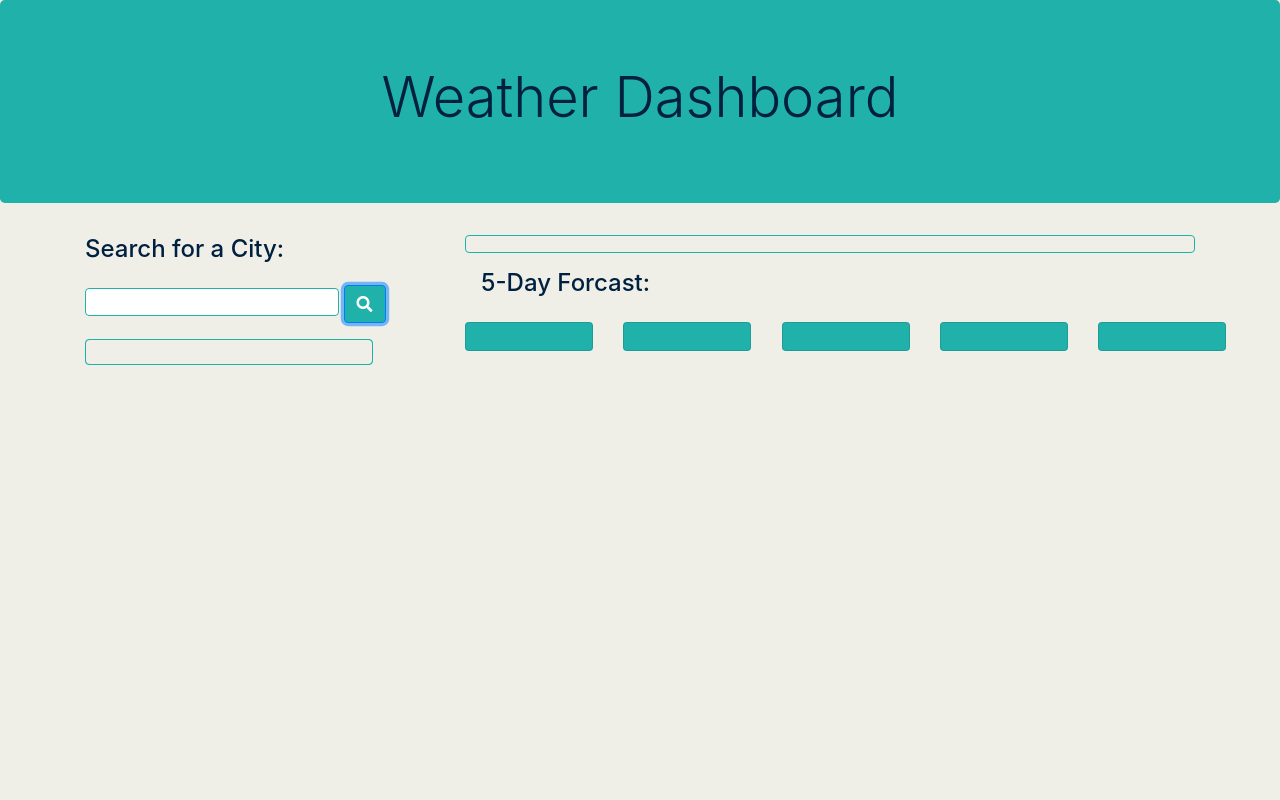
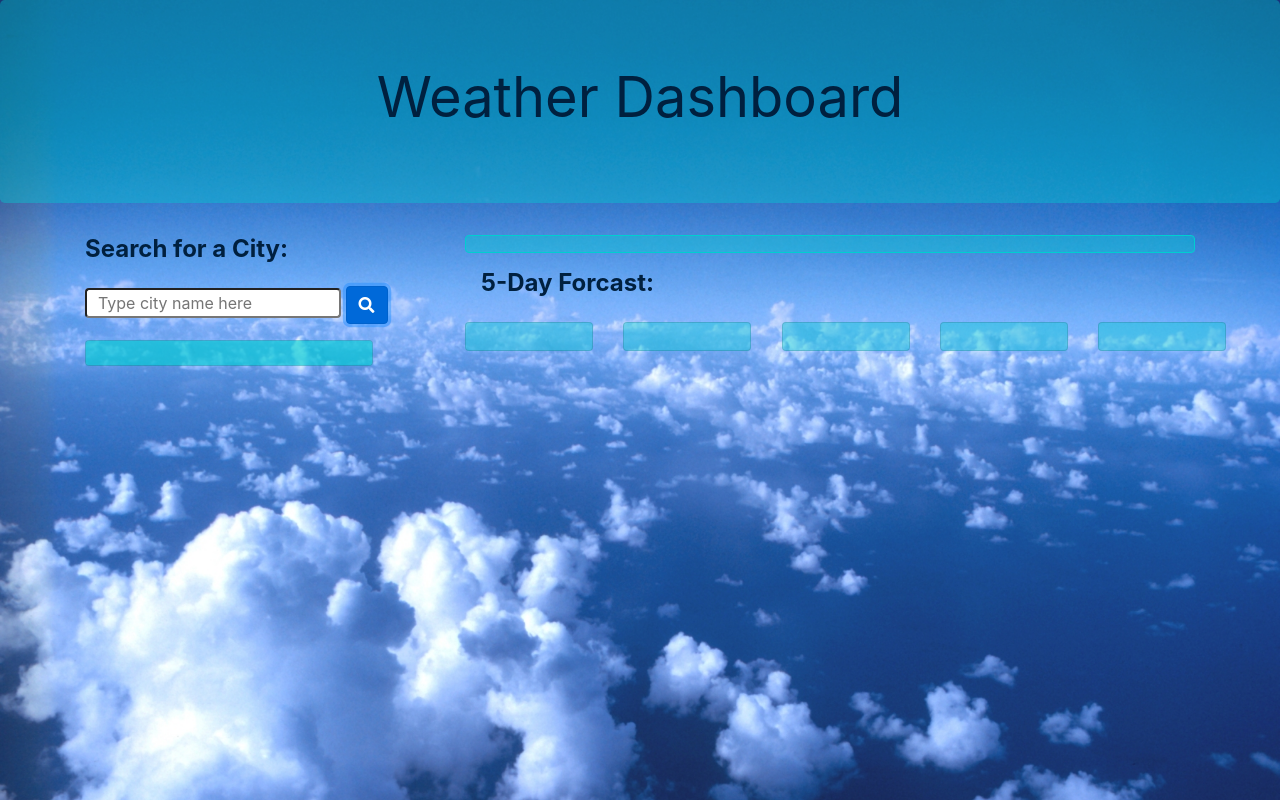
Before and after one commit to nickpoly48/WeatherApp, a plain HTML site: page index.html in a window 1280 px wide. Both pictures are taken after a click on the button 364 px from the left and 303 px from the top of the page. Drawn offline with nearby package versions, Linux system fonts and the light colour scheme; no server answers.

Commit message:
changed style and html pages

```diff
--- a/assets/css/style.css
+++ b/assets/css/style.css
@@ -6,36 +6,45 @@ p {
 }
 
 body {
-	background-color: #efefe8ff;
+    background-image: url(sky.jpg);
+    background-repeat: no-repeat;
+    background-size: cover;
 }
 
 .jumbotron {
-	background-color: lightseagreen;
+    background: rgba(0, 206, 209, 0.4);
 }
 
 .r2a {
-	border: 1px solid lightseagreen;
+	border: 1px solid darkturquoise;
 	border-radius: 0.25rem;
-	padding-left: 1rem;
+    padding-left: 1rem;
+    background: rgba(0, 206, 209, 0.4);
 }
 
 .btn-primary {
-	background-color: lightseagreen;
+    background: rgba(0, 206, 209, 0.4);
 }
 
 #buttons-view,
 #city-input {
 	margin-top: 1rem;
-	border: 1px solid lightseagreen;
+    border: 1px solid darkturquoise
+    opacity: 0.6;;
 	border-radius: 0.25rem;
 }
 
 .list-group-item {
-	background-color: #efefe8ff;
+    background: rgba(0, 206, 209, 0.4);
+
+}
+
+.list-group-item:hover {
+    background: rgba(0, 255, 127, 0.4);
 }
 
 .card {
-	background-color: lightseagreen;
+    background: rgba(0, 206, 209, 0.4);
 }
 
 .card-body {
@@ -43,27 +52,27 @@ body {
 }
 
 .uvGreen {
-	background-color: lightgreen;
+	background-color: green;
 	border-radius: 5px;
 }
 
 .uvYellow {
-	background-color: lightyellow;
+	background-color: yellow;
 	border-radius: 5px;
 }
 
 .uvOrange {
-	background-color: lightsalmon;
+	background-color: orange;
 	border-radius: 5px;
 }
 
 .uvRed {
-	background-color: palevioletred;
+	background-color: red;
 	border-radius: 5px;
 }
 
 .uvPurple {
-	background-color: violet;
+	background-color: purple;
 	border-radius: 5px;
 }
 
--- a/index.html
+++ b/index.html
@@ -2,90 +2,44 @@
 <html lang="en">
 	<head>
 		<meta charset="UTF-8" />
-		<meta name="viewport" content="width=device-width, initial-scale=1.0" />
-		<meta http-equiv="X-UA-Compatible" content="ie=edge" />
-		<link
-			rel="stylesheet"
-			href="https://maxcdn.bootstrapcdn.com/bootstrap/4.0.0/css/bootstrap.min.css"
-			integrity="sha384-Gn5384xqQ1aoWXA+058RXPxPg6fy4IWvTNh0E263XmFcJlSAwiGgFAW/dAiS6JXm"
-			crossorigin="anonymous"
-		/>
-		<link
-			rel="stylesheet"
-			href="https://use.fontawesome.com/releases/v5.8.1/css/all.css"
-			integrity="sha384-50oBUHEmvpQ+1lW4y57PTFmhCaXp0ML5d60M1M7uH2+nqUivzIebhndOJK28anvf"
-			crossorigin="anonymous"
-		/>
-		<link rel="stylesheet" href="assets/css/style.css" />
+		<meta name="viewport" content="width=device-width, initial-scale=1.0"/>
+		<meta http-equiv="X-UA-Compatible" content="ie=edge"/>
+        <link rel="stylesheet" href="https://stackpath.bootstrapcdn.com/bootstrap/4.5.0/css/bootstrap.min.css" integrity="sha384-9aIt2nRpC12Uk9gS9baDl411NQApFmC26EwAOH8WgZl5MYYxFfc+NcPb1dKGj7Sk" crossorigin="anonymous"/>
+		<link rel="stylesheet" href="https://use.fontawesome.com/releases/v5.8.1/css/all.css" integrity="sha384-50oBUHEmvpQ+1lW4y57PTFmhCaXp0ML5d60M1M7uH2+nqUivzIebhndOJK28anvf" crossorigin="anonymous"/>
+		<link rel="stylesheet" href="assets/css/style.css"/>
 		<title>Weather Dashboard</title>
 	</head>
 
 	<body>
-		<!-- UPON A FRESH, LOCALSTORAGE FREE LOAD OF THE PAGE THE ONLY THINGS ORIGINALLY DISPLAYED
-    ARE THE JUMBOTRON AND THE SEARCH BAR -->
-
-		<!-- jumbotron
-    I want to include cute little weather monsters  -->
 		<div class="jumbotron">
-			<h1 class="display-4 text-center">Weather Dashboard</h1>
+			<h1 class="display-4 text-center"><b>Weather Dashboard</b></h1>
 		</div>
-
-		<div class="container">
-			<!-- ROW ONE COLUMN ONE-->
+        <div class="container">
 			<div class="row r1">
 				<div class="col-md-4 c1">
-					<!-- Left Side:
-					Search box and area to append searched terms buttons -->
-
-					<h4>Search for a City:</h4>
+					<h4><b>Search for a City:</b></h4>
 					<form id="city-form">
-						<input type="text" id="city-input" />
+						<input type="text" id="city-input" placeholder="  Type city name here" />
 						<button type="button" id="add-city" class="btn btn-primary">
 							<i class="fas fa-search"></i>
 						</button>
 					</form>
-
-					<!-- Buttons will get dumped here: -->
 					<div id="buttons-view" class="card" style="width: 18rem;">
 						<ul class="list-group list-group-flush"></ul>
 					</div>
 				</div>
-
-				<!-- ROW ONE COLUMN TWO -->
 				<div class="col-md-8 c2">
-					<!-- COLUMN TWO ROW ONE-->
-
-					<!-- removed row -->
 					<div class="r2a">
-						<!-- Right Side Top:
-						Display section for City, current date, weather icon (like cloud or something),
-						temp, humidity, wind speed, uv index. Based on what the uv index is it displays with
-						different CSS formatting.
-						Border around this box -->
-
 						<h3 class="city"></h3>
-						<!--City, Date, Icon-->
 						<p class="temp"></p>
-						<!-- in (Alt+0176) °F -->
 						<p class="humidity"></p>
-						<!-- in % -->
 						<p class="wind"></p>
-						<!-- in MPH -->
 						<p class="uvIndex"></p>
-
-						<!-- displayed inside of a box with CSS styling -->
 					</div>
-
 					<div class="forcast">
-						<h4>5-Day Forcast:</h4>
+						<h4><b>5-Day Forcast:</b></h4>
 					</div>
-
-					<!-- COLUMN TWO ROW TWO -->
 					<div class="row r2b justify-content-between">
-						<!-- needs to be a row so that they sit side by side ! -->
-						<!-- Right side bottom:
-						Five cards with each future day's information pulling up:
-						date/weather icon/temp/ and humidity -->
 						<div class="col-md-2">
 							<div class="card" style="width: 8rem;">
 								<div class="card-body">
@@ -144,23 +98,10 @@
 				</div>
 			</div>
 		</div>
-		<!-- links to style sheets? -->
 		<script src="https://cdnjs.cloudflare.com/ajax/libs/moment.js/2.24.0/moment.min.js"></script>
-		<script
-			src="https://code.jquery.com/jquery-3.2.1.slim.min.js"
-			integrity="sha384-KJ3o2DKtIkvYIK3UENzmM7KCkRr/rE9/Qpg6aAZGJwFDMVNA/GpGFF93hXpG5KkN"
-			crossorigin="anonymous"
-		></script>
-		<script
-			src="https://cdnjs.cloudflare.com/ajax/libs/popper.js/1.12.9/umd/popper.min.js"
-			integrity="sha384-ApNbgh9B+Y1QKtv3Rn7W3mgPxhU9K/ScQsAP7hUibX39j7fakFPskvXusvfa0b4Q"
-			crossorigin="anonymous"
-		></script>
-		<script
-			src="https://maxcdn.bootstrapcdn.com/bootstrap/4.0.0/js/bootstrap.min.js"
-			integrity="sha384-JZR6Spejh4U02d8jOt6vLEHfe/JQGiRRSQQxSfFWpi1MquVdAyjUar5+76PVCmYl"
-			crossorigin="anonymous"
-		></script>
+		<script src="https://code.jquery.com/jquery-3.2.1.slim.min.js"                  integrity="sha384-KJ3o2DKtIkvYIK3UENzmM7KCkRr/rE9/Qpg6aAZGJwFDMVNA/GpGFF93hXpG5KkN" crossorigin="anonymous"></script>
+		<script src="https://cdnjs.cloudflare.com/ajax/libs/popper.js/1.12.9/umd/popper.min.js" integrity="sha384-ApNbgh9B+Y1QKtv3Rn7W3mgPxhU9K/ScQsAP7hUibX39j7fakFPskvXusvfa0b4Q" crossorigin="anonymous"></script>
+		<script src="https://maxcdn.bootstrapcdn.com/bootstrap/4.0.0/js/bootstrap.min.js" integrity="sha384-JZR6Spejh4U02d8jOt6vLEHfe/JQGiRRSQQxSfFWpi1MquVdAyjUar5+76PVCmYl" crossorigin="anonymous"></script>
 		<script src="https://cdnjs.cloudflare.com/ajax/libs/jquery/3.2.1/jquery.min.js"></script>
 		<script src="assets/javascript/script.js"></script>
 	</body>
```
Also changed, not shown: assets/css/sky.jpg (added).
